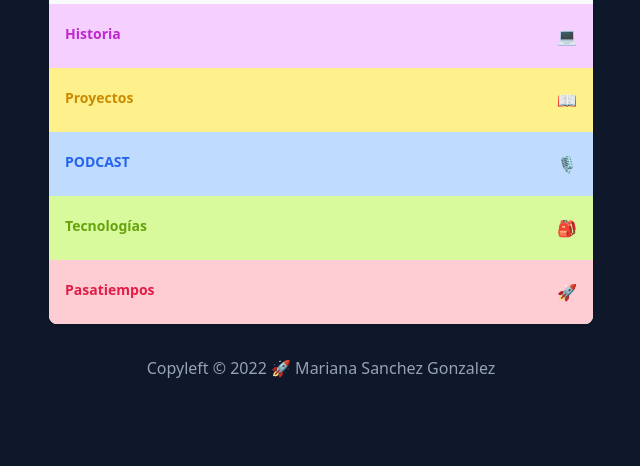
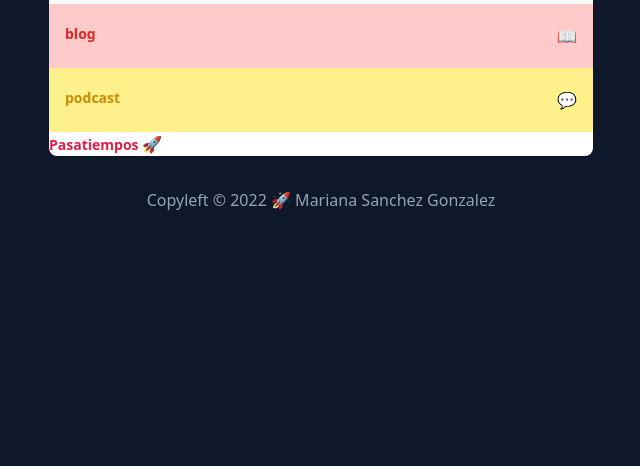
Before and after one commit to MarianaSanchezGonzalez03/webpack, a website built with webpack: page public/index.html in a window 1280 px wide. Shown: the part 334-800 px from the top of the page, without its empty margins (319-959 px from the left). Built offline with nearby package versions, Linux system fonts and the light colour scheme.

Commit message:
Logica de arbol de links tipo linkthree

```diff
--- a/public/index.html
+++ b/public/index.html
@@ -48,8 +48,7 @@
             <div class="border-t border-gray-200">
                 <div class="bg-gray-50 px-4 py-5 w-full flex space-x-0.5">
                     <div class="mt-1 text-sm text-gray-900">
-                        Mexicana, actualmente viviendo en Tlaxcala, soy <b>Engineer</b>
-                        en la UTT, Universiadad que forma programadores de alta calidad
+                        Lorem, ipsum dolor sit amet consectetur adipisicing elit. Maiores tempora praesentium eveniet dignissimos, ex minima ad quidem natus fugit quam sunt aut nobis laboriosam nemo, nihil nostrum! Delectus, non quasi?
                         <div class="mt-6 flex space-x-4">
                             <a href="#" target="_blank">
                                 <svg class="w-6 h-6 cursor-pointer text-gray-400 hover:text-[#FF0000] fill-current"
@@ -85,35 +84,8 @@
                         </div>
                     </div>
                 </div>
-                <div class="bg-fuchsia-200 px-4 py-5 w-full flex justify-between">
-                    <a class="text-sm font-bold text-fuchsia-600 text-center hover:text-fuchsia-800 cursor-pointer"
-                        href="#" target="_blank">
-                        Historia
-                    </a>
-                    <span>💻</span>
-                </div>
-                <div class="bg-yellow-200 px-4 py-5 w-full flex justify-between">
-                    <a class="text-sm font-bold text-yellow-600 text-center hover:text-yellow-800 cursor-pointer"
-                        href="#" target="_blank">
-                        Proyectos
-                    </a>
-                    <span>📖</span>
-                </div>
-                <div class="bg-blue-200 px-4 py-5 w-full flex justify-between">
-                    <a class="text-sm font-bold text-blue-600 text-center hover:text-blue-800 cursor-pointer" href="#"
-                        target="_blank">
-                        PODCAST
-                    </a>
-                    <span>🎙️</span>
-                </div>
-                <div class="bg-lime-200 px-4 py-5 w-full flex justify-between">
-                    <a class="text-sm font-bold text-lime-600 text-center hover:text-lime-800 cursor-pointer" href="#"
-                        target="_blank">
-                        Tecnologías
-                    </a>
-                    <span>🎒</span>
-                </div>
-                <div class="bg-rose-200 px-4 py-5 w-full flex justify-between">
+                <main id="links">
+                </main <div class="bg-rose-200 px-4 py-5 w-full flex justify-between">
                 <a class="text-sm font-bold text-rose-600 text-center hover:text-rose-800 cursor-pointer" href="#"
                     target="_blank">
                     Pasatiempos
--- a/src/index.js
+++ b/src/index.js
@@ -34,3 +34,23 @@ const data = {
     ],
     footer: "Made with Love on Mexico",
   };
+
+  const main = () => {
+    let name = document.createTextNode(data?.name);
+    let links = data?.links?.map((link) => {
+      return `<div class="bg-${link.color}-200 px-4 py-5 w-full flex justify-between">
+            <a class="text-sm font-bold text-${link.color}-600 text-center hover:text-${link.color}-800 cursor-pointer"
+              href="${link.url}" target="_blank">
+              ${link.name}
+            </a>
+            <span>${link.emoji}</span>
+          </div>`
+    }).join('');
+
+    let newItem = document.createElement('section');
+    newItem.innerHTML = links;
+    $links.appendChild(newItem);
+    $name.appendChild(name);
+  }
+
+  main();
```
Also changed, not shown: 1 other file. Lines whose indentation alone changed are shown as unchanged.
